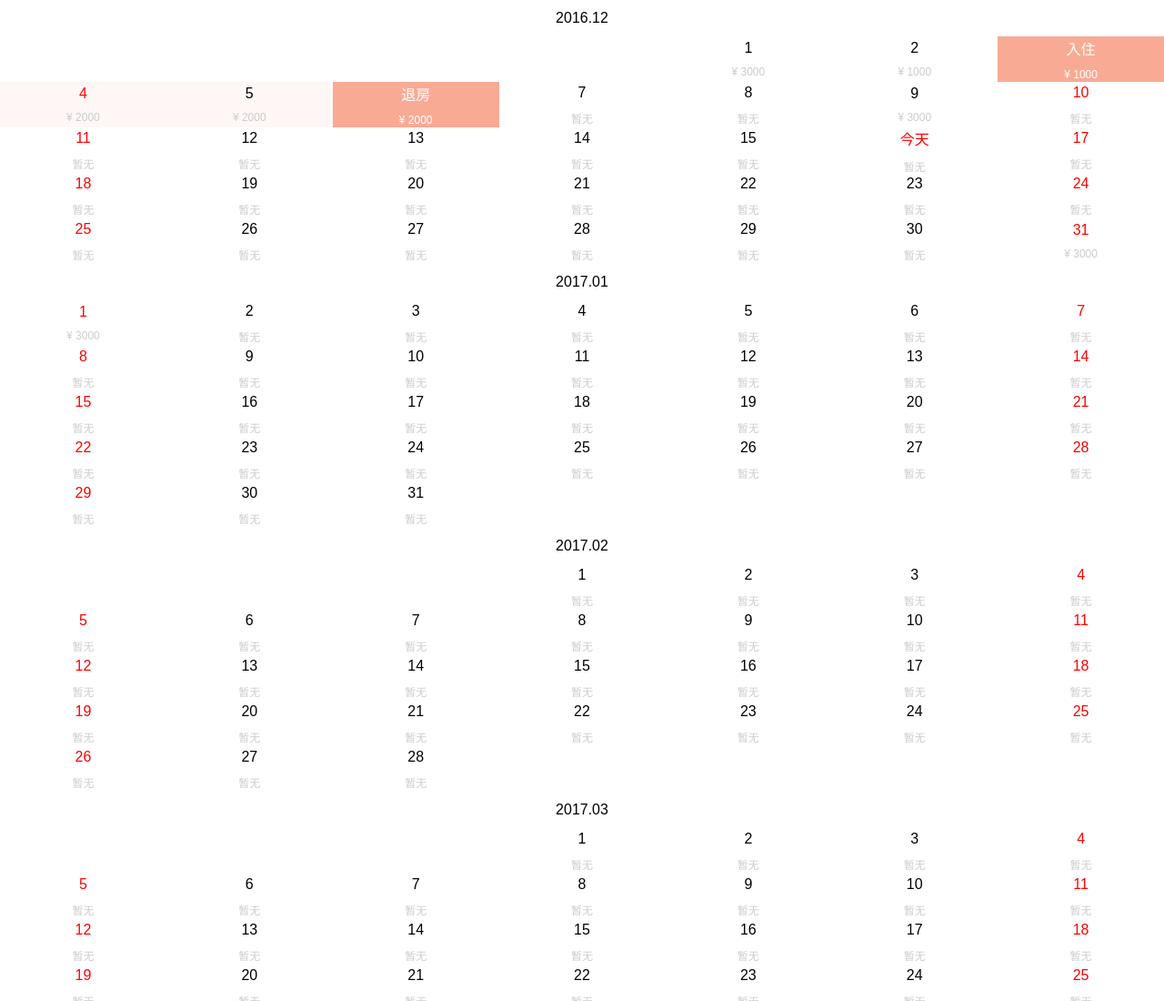
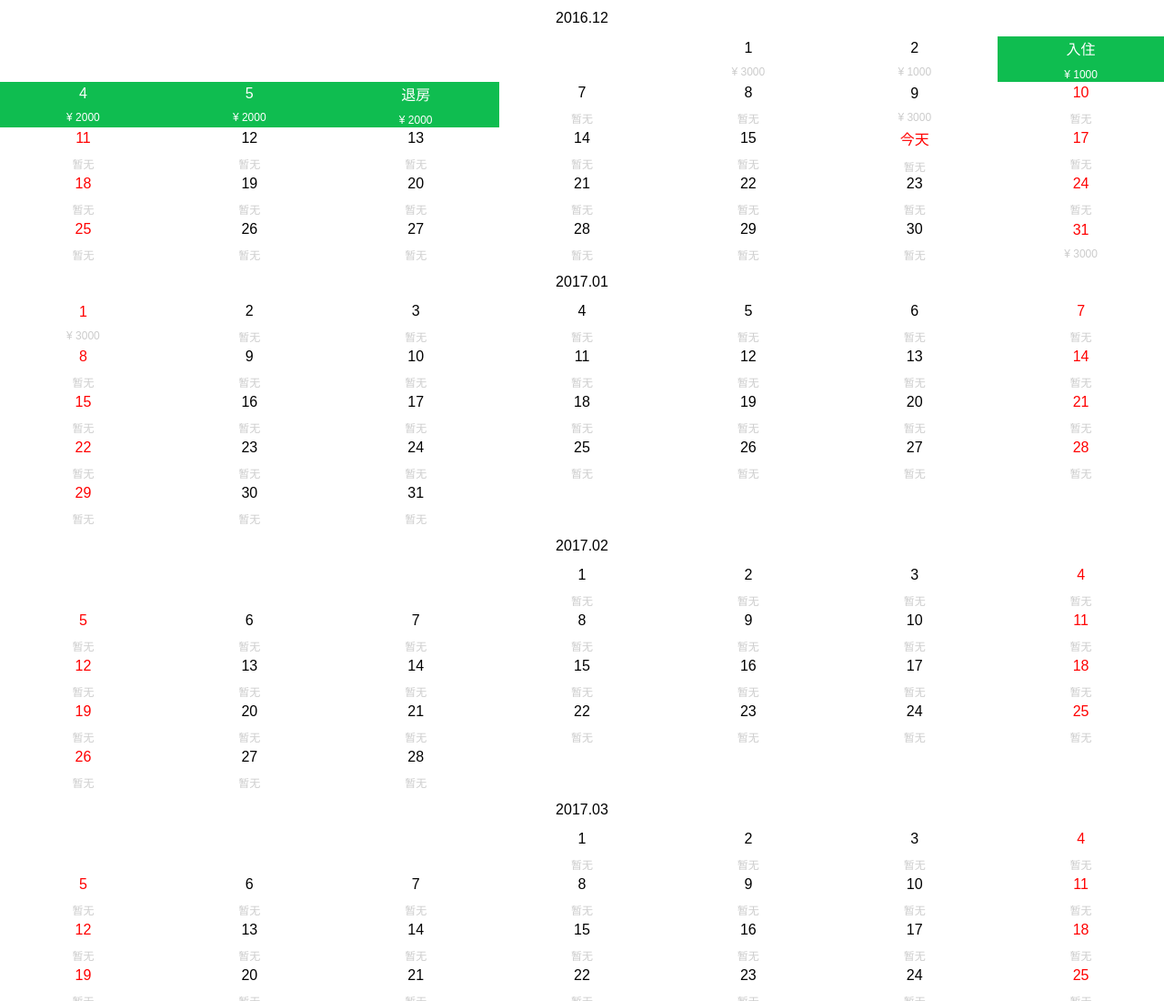
Before and after one commit to scholar-ink/react-mobile-calendar, a React app: page / in a window 1280 px wide. Shown: the top 1100 px of the page at 91% size. Built offline with nearby package versions, Linux system fonts and the light colour scheme.

Commit message:
修改基本样式

```diff
--- a/index.less
+++ b/index.less
@@ -1,9 +1,13 @@
 .rmc-days{
-  .active{
+  .active,.range{
     .day{
       .textMoney{
         color:#fff;
       }
+      .textNum{
+        color: #fff;
+      }
+
     }
   }
   .day{
--- a/package.json
+++ b/package.json
@@ -2,7 +2,7 @@
   "name": "react-mobile-calendar",
   "version": "1.0.2",
   "description": "> 用react做的用于手机端显示的日历",
-  "main": "index.js",
+  "main": "lib/index.js",
   "scripts": {
     "dev": "webpack-dev-server --progress --config ./webpack.config.js",
     "lib": "npm run babel",
--- a/src/MultiMonthView/index.less
+++ b/src/MultiMonthView/index.less
@@ -42,15 +42,13 @@
     }
 
     .range{
-
-
-      background: lighten(#f9aa95 ,20%)  !important
+      color: #fff !important;
+      background: #0fbd50 !important;
     }
 
     .active{
-
       color: #fff !important;
-      background: #f9aa95 !important;
+      background: #0fbd50 !important;
 
     }
   }
```
